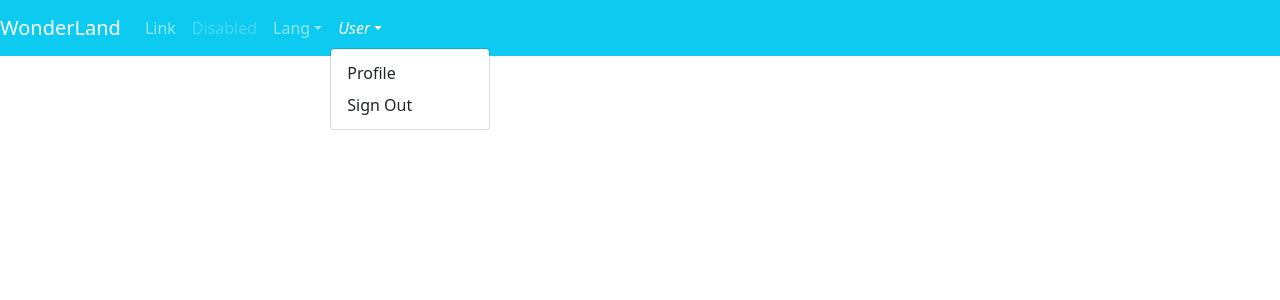
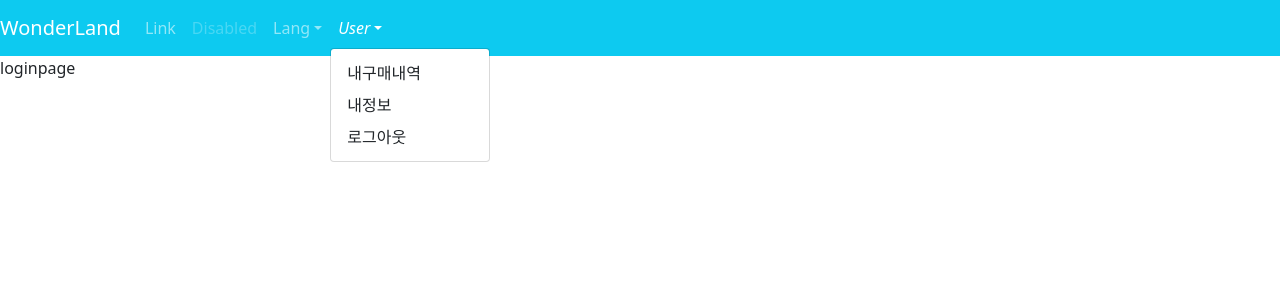
Before and after one commit to novb1492/study_vue2, a Vue app: page /loginPage in a window 1280 px wide. Both pictures are taken after a click on the button "User". Shown: the top 300 px of the page. Built offline with nearby package versions, Linux system fonts and the light colour scheme; no server answers; what @ckeditor/ckeditor5-vue2 would draw is missing.

Commit message:
aw3.url->url 서버에서 url로 json응당중

```diff
--- a/src/components/jslib/MyUploadAdapter.js
+++ b/src/components/jslib/MyUploadAdapter.js
@@ -48,7 +48,7 @@ export default  class MyUploadAdapter {
             // If the upload is successful, resolve the upload promise with an object containing
             // at least the "default" URL, pointing to the image on the server.
             resolve({
-                default: response.s3Url
+                default: response.url
             });
         } );
 
--- a/src/components/layout/Header.vue
+++ b/src/components/layout/Header.vue
@@ -25,13 +25,14 @@
           <template #button-content>
             <em>User</em>
           </template>
-          <b-dropdown-item href="#">Profile</b-dropdown-item>
-
           <div v-if="flag">
-            <b-dropdown-item href="#">Sign Out</b-dropdown-item>
+            <b-dropdown-item href="#">내구매내역</b-dropdown-item>
+            <b-dropdown-item href="#">내정보</b-dropdown-item>
+            <b-dropdown-item href="#">로그아웃</b-dropdown-item>
           </div>
           <div v-else>
-            <b-dropdown-item href="#">login</b-dropdown-item>
+            <b-dropdown-item href="/joinPage">회원가입</b-dropdown-item>
+            <b-dropdown-item href="/loginPage">로그인</b-dropdown-item>
           </div>
 
         </b-nav-item-dropdown>
@@ -48,7 +49,6 @@ export default {
     data(){
         return{
             price:50,
-            link1:'null',
             flag:loginCheck().then(result=>{
               console.log(result);
               this.flag=result.flag;
@@ -56,15 +56,6 @@ export default {
         }
     },
     methods :{
-      /*async loginCheck(){
-          const result=await loginCheck().then(function(result){
-            console.log(result.flag);
-            return result.flag;
-          });
-          console.log(result);
-         return false;
-       },*/
-
 
     },
 
--- /dev/null
+++ b/src/components/views/user/loginPage.vue
@@ -0,0 +1,11 @@
+<template>
+    <div>
+        loginpage
+    </div>
+</template>
+<script>
+export default {
+    name:'loginPage',
+
+}
+</script>
--- a/src/router.js
+++ b/src/router.js
@@ -3,6 +3,7 @@ import VueRouter from 'vue-router';
 import firstdoor from './components/views/firstdoor.vue';
 import home from './components/views/home.vue';
 import test from './components/views/test.vue';
+import loginPage from'./components/views/user/loginPage.vue';
 
 Vue.use(VueRouter);
 
@@ -11,6 +12,7 @@ const router =new VueRouter({
     routes: [
       {path:'/',component: firstdoor},
       {path:'/home',component: home},
+      {path:'/loginPage',component: loginPage},
       {path:'/test',component: test}
     ]
 });
```
